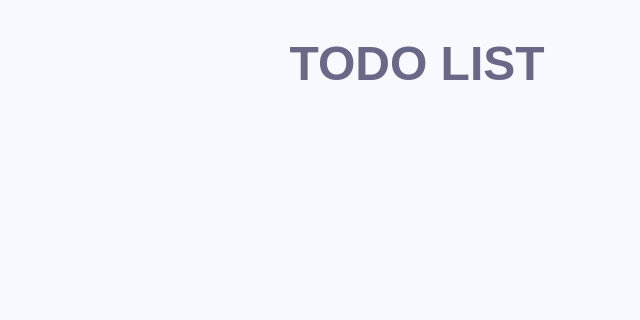
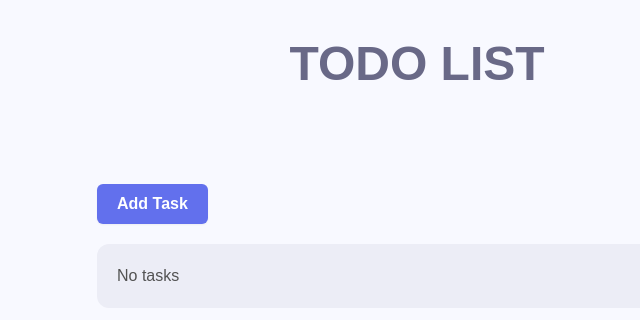
Before and after one commit to Aiyaz17/task-manager-app, a React (Create React App) app: page / in a window 1280 px wide. Shown: the top 320 px of the page, without its empty margins (223-863 px from the left). Built offline with nearby package versions, Linux system fonts and the light colour scheme.

Commit message:
TaskList and its functionalities added

```diff
--- a/src/App.js
+++ b/src/App.js
@@ -1,5 +1,6 @@
 import React, { useState } from "react";
 import Header from "./Components/Header";
+import TaskContainer from "./Components/TaskContainer";
 import TaskManagerContext from "./Contexts/TaskManagerContext";
 
 const App = () => {
@@ -74,6 +75,7 @@ const App = () => {
 
   return <TaskManagerContext.Provider value={value}  >
     <Header />
+    <TaskContainer />
   </TaskManagerContext.Provider>;
 };
 
--- /dev/null
+++ b/src/Components/TaskContainer.js
@@ -0,0 +1,31 @@
+import React, { useState, useContext } from 'react'
+import TaskList from './TaskList'
+import TaskContext from '../Contexts/TaskManagerContext';
+
+const TaskContainer = () => {
+    const [isAddTaskPopupOpen, setIsAddTaskPopupOpen] = useState(false);
+
+    const { addTask } = useContext(TaskContext);
+
+    const handleTogglePopup = () => {
+        setIsAddTaskPopupOpen(!isAddTaskPopupOpen);
+    }
+
+    const handleAddTaskSubmit = (newTask) => {
+        setIsAddTaskPopupOpen(false);
+        addTask(newTask);
+    }
+
+    return (
+        <div className='w-[90%] lg:w-[50%] mx-auto mt-14'>
+            <div className='flex justify-between w-full font-semibold text-neutral-600 text-md'>
+                {/* Add task */}
+                <button className='bg-[#6270ed] px-5 py-2 rounded-md shadow-sm text-white' onClick={handleTogglePopup}>Add Task</button>
+            </div>
+            <TaskList />
+
+        </div>
+    )
+}
+
+export default TaskContainer
--- /dev/null
+++ b/src/Components/TaskList.js
@@ -0,0 +1,51 @@
+import React, { useContext, useState } from 'react'
+import { MdDelete, MdEdit } from "react-icons/md";
+import TaskContext from '../Contexts/TaskManagerContext';
+
+const TaskList = () => {
+    const { tasks } = useContext(TaskContext);
+    return (
+        <div className='mt-5 flex flex-col gap-y-5 bg-[#ecedf6] p-5 rounded-xl'>
+            {tasks.length === 0 ? <p className='text-neutral-600 font-sm'>No tasks</p> : tasks.map((task, id) => (
+                <Task task={{ ...task }} key={id} />
+            ))}
+        </div>
+    )
+}
+
+export default TaskList
+
+const Task = ({ task }) => {
+    const { updateTask, deleteTask } = useContext(TaskContext);
+    const [isEditTaskPopupOpen, setIsEditTaskPopupOpen] = useState(false);
+
+    const handleCheckboxChange = (e) => {
+        updateTask({ ...task, completed: !task.completed });
+    };
+
+    const handleDelete = () => {
+        deleteTask(task.id);
+    };
+
+    const handleTogglePopup = () => {
+        setIsEditTaskPopupOpen(!isEditTaskPopupOpen);
+    }
+
+    const handleEditTaskSubmit = (updatedTaskLabel) => {
+        setIsEditTaskPopupOpen(false);
+        updateTask({ ...task, label: updatedTaskLabel });
+    };
+
+    return (
+        <div className='flex justify-between items-center bg-white rounded-md h-14 p-2 gap-x-2'>
+            <div className="flex items-center h-5 select-none">
+                <input checked={task.completed} onChange={handleCheckboxChange} id={task.id} type="checkbox" className="w-5 h-5 checked:bg-[#6270ed] rounded-xl focus:ring-2 focus:ring-offset-2 focus:ring-white" />
+                <label for={task.id} className={`ml-3 text-md font-medium text-neutral-600 line-clamp-1	 ${task.completed && "line-through"}`}>{task.label}</label>
+            </div>
+            <div className='flex gap-x-3'>
+                <p className='icons' onClick={handleDelete}><MdDelete size={22} /></p>
+                <p className='icons' onClick={handleTogglePopup}><MdEdit size={22} /></p>
+            </div>
+        </div>
+    )
+}
```
